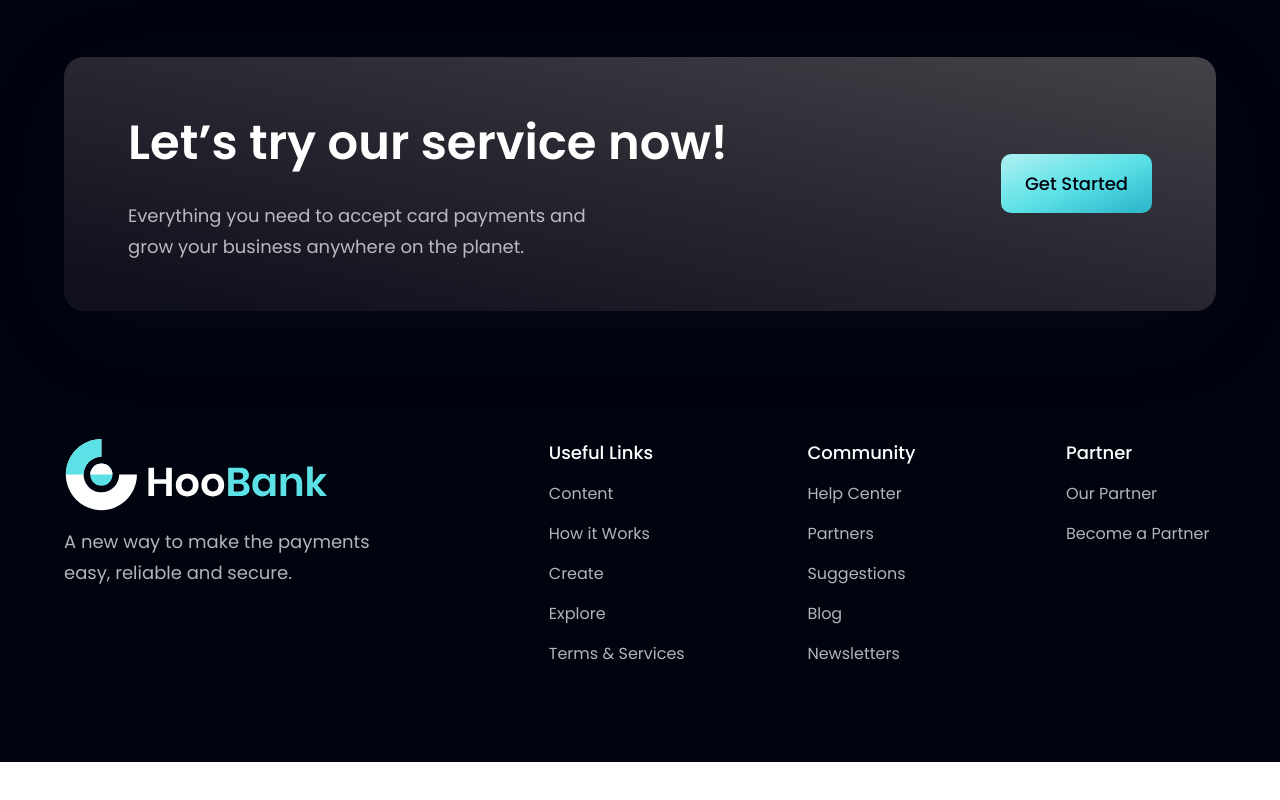
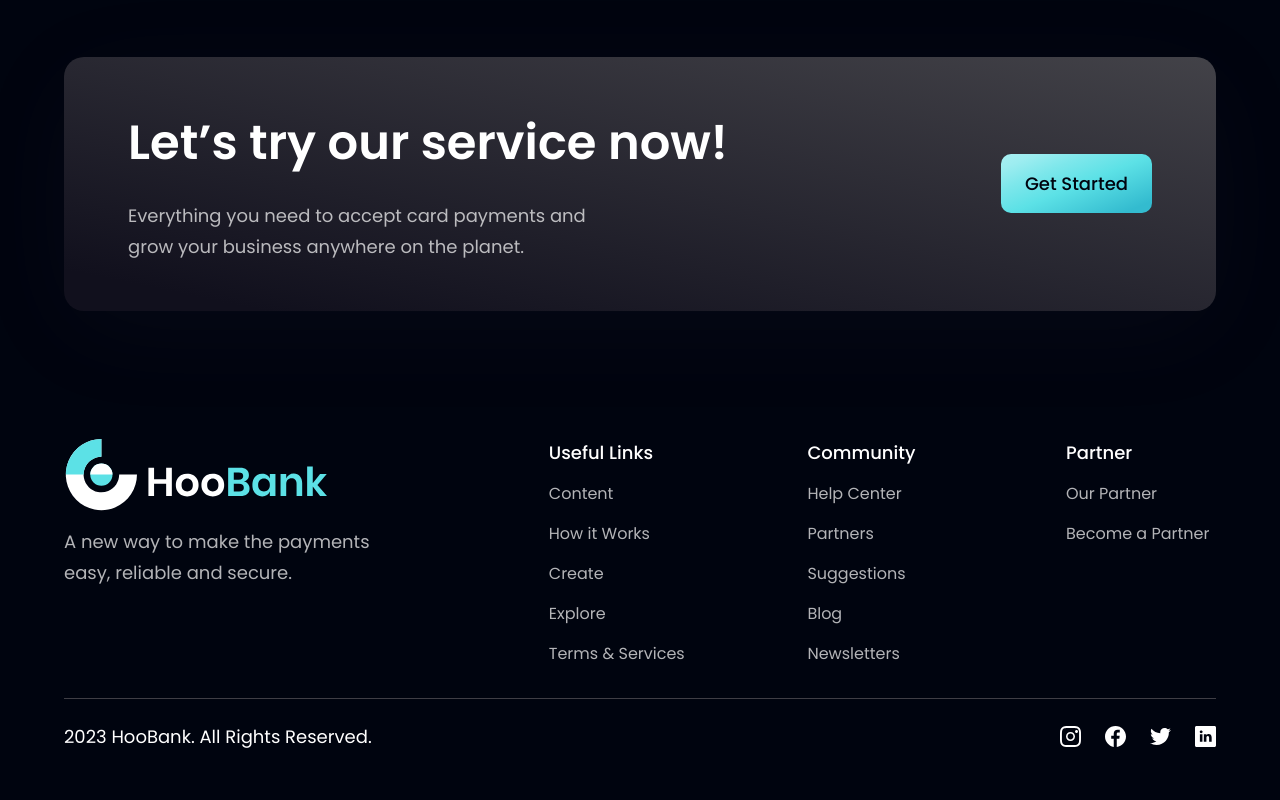
Before and after one commit to rva-mike/bank-modern-app, a React (Vite) app: page / in a window 1280 px wide. Shown: the part 4056-4856 px from the top of the page. Before the commit the page ends 4818 px from the top, so only its background shows below. Built offline with nearby package versions, Linux system fonts and the light colour scheme.

Commit message:
bottom part of footer with copyright and social icons

```diff
--- a/src/components/Footer.jsx
+++ b/src/components/Footer.jsx
@@ -27,8 +27,19 @@
           </div>
         ))}
       </div>
+    </div>
 
+    <div className="w-full flex justify-between items-center md:flex-row flex-col pt-6 border-t-[1px] border-t-[#3f3e45]">
+      <p className="font-poppins font-normal text-center text-[18px] leading-[27px] text-white">2023 HooBank. All Rights Reserved.</p>
+
+      <div className="flex flex-row md:mt-0 mt-6">
+        {socialMedia.map((social, index) => (
+          <img src={social.icon} key={social.id} alt={social.id} className={`w-[21px] h-[21px] object-contain cursor-pointer ${index !== socialMedia.length -1 ? 'mr-6' : 'mr-0'}`} />
+
+        ))}
+      </div>
     </div>
+
   </section>
 )
 
```
